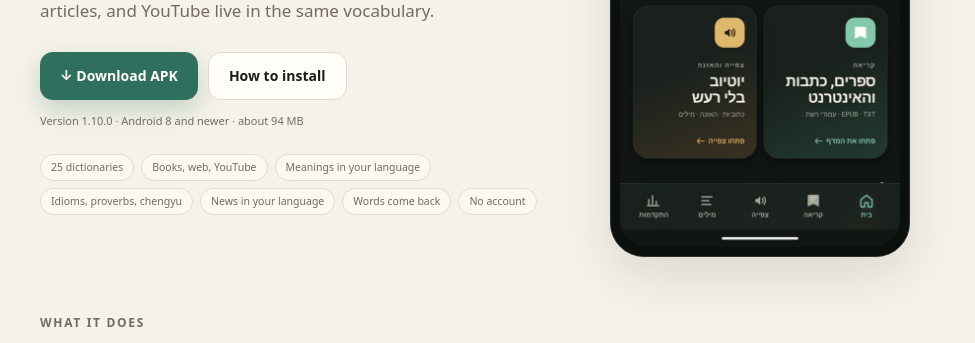
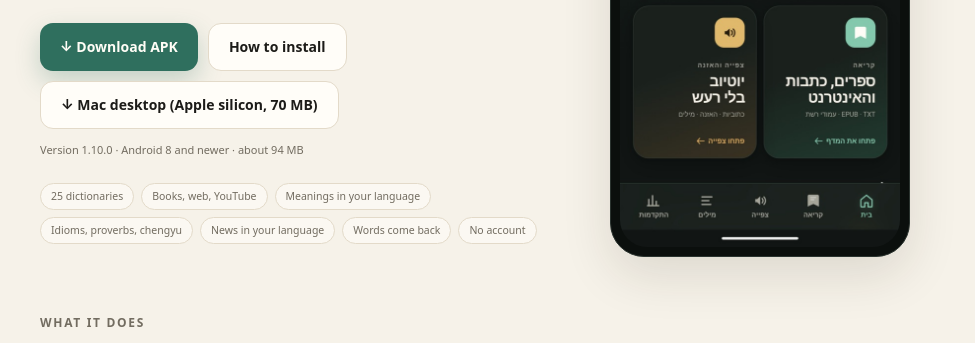
Before and after one commit to windeckersoftware/windeckersoftware.github.io, a plain HTML site: page ner/index.html in a window 1280 px wide. Shown: the part 457-800 px from the top of the page, without its empty margins (148-1123 px from the left). Drawn offline with Linux system fonts and the light colour scheme.

Commit message:
Add Shoresh Desktop (Mac) download
Co-Authored-By: Claude Sonnet 5.5 <noreply@anthropic.com>

```diff
--- a/ner/index.html
+++ b/ner/index.html
@@ -111,6 +111,7 @@
       <div class="cta">
         <a class="btn" href="https://github.com/windeckersoftware/windeckersoftware.github.io/releases/download/shoresh-1.10.0/Shoresh-1.10.0.apk">↓ Download APK</a>
         <a class="btn alt" href="#install">How to install</a>
+        <a class="btn alt" href="https://github.com/windeckersoftware/windeckersoftware.github.io/releases/download/shoresh-1.10.0/Shoresh-Desktop-1.10.0.zip">↓ Mac desktop (Apple silicon, 70 MB)</a>
       </div>
       <div class="meta">Version 1.10.0 · Android 8 and newer · about 94 MB</div>
       <div class="chips">
```
